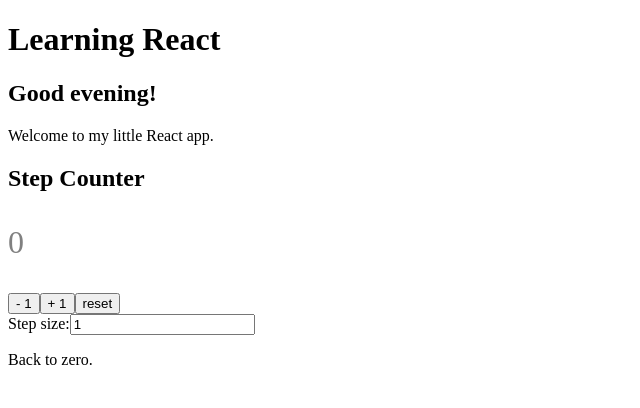
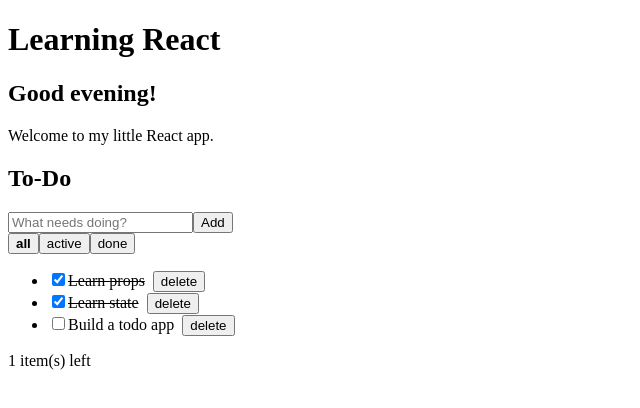
Before and after one commit to kkelichika/react-development, a React (Create React App) app: page / in a window 1280 px wide. Shown: the top 408 px of the page, without its empty margins (0-640 px from the left). Built offline with nearby package versions, Linux system fonts and the light colour scheme.

Commit message:
Add To-Do app combining the month's concepts

```diff
--- a/src/App.js
+++ b/src/App.js
@@ -3,14 +3,14 @@
 
 import React from "react";
 import Greeting from "./components/Greeting";
-import StepCounter from "./apps/StepCounter";
+import TodoApp from "./apps/todo/TodoApp";
 
 function App() {
   return (
     <div>
       <h1>Learning React</h1>
       <Greeting />
-      <StepCounter />
+      <TodoApp />
     </div>
   );
 }
--- /dev/null
+++ b/src/apps/todo/TodoApp.js
@@ -0,0 +1,111 @@
+// A To-Do app - the classic React capstone. It brings together the whole
+// month: state, controlled input, events, immutable updates, lists & keys,
+// conditional rendering, child components, and a derived filter.
+//
+// The parent owns ALL the state (the list, the input text, the filter).
+// The children are presentational and report back through callbacks.
+
+import React from "react";
+import TodoItem from "./TodoItem";
+
+class TodoApp extends React.Component {
+  state = {
+    todos: [
+      { id: 1, text: "Learn props", done: true },
+      { id: 2, text: "Learn state", done: true },
+      { id: 3, text: "Build a todo app", done: false },
+    ],
+    text: "",
+    filter: "all", // all | active | done
+    nextId: 4,
+  };
+
+  handleChange = (e) => this.setState({ text: e.target.value });
+
+  addTodo = (e) => {
+    e.preventDefault();
+    const text = this.state.text.trim();
+    if (!text) return;
+    this.setState((prev) => ({
+      // immutable update: a NEW array with the new item appended (spread!)
+      todos: [...prev.todos, { id: prev.nextId, text, done: false }],
+      text: "",
+      nextId: prev.nextId + 1,
+    }));
+  };
+
+  toggle = (id) => {
+    this.setState((prev) => ({
+      // map to a new array, replacing only the toggled item
+      todos: prev.todos.map((t) =>
+        t.id === id ? { ...t, done: !t.done } : t
+      ),
+    }));
+  };
+
+  remove = (id) => {
+    this.setState((prev) => ({
+      todos: prev.todos.filter((t) => t.id !== id),
+    }));
+  };
+
+  setFilter = (filter) => this.setState({ filter });
+
+  get visibleTodos() {
+    const { todos, filter } = this.state;
+    if (filter === "active") return todos.filter((t) => !t.done);
+    if (filter === "done") return todos.filter((t) => t.done);
+    return todos;
+  }
+
+  render() {
+    const { text, filter, todos } = this.state;
+    const remaining = todos.filter((t) => !t.done).length;
+
+    return (
+      <div className="todo-app">
+        <h2>To-Do</h2>
+
+        <form onSubmit={this.addTodo}>
+          <input
+            value={text}
+            onChange={this.handleChange}
+            placeholder="What needs doing?"
+          />
+          <button type="submit">Add</button>
+        </form>
+
+        <div className="filters">
+          {["all", "active", "done"].map((f) => (
+            <button
+              key={f}
+              onClick={() => this.setFilter(f)}
+              style={{ fontWeight: filter === f ? "bold" : "normal" }}
+            >
+              {f}
+            </button>
+          ))}
+        </div>
+
+        {this.visibleTodos.length === 0 ? (
+          <p>Nothing here.</p>
+        ) : (
+          <ul>
+            {this.visibleTodos.map((todo) => (
+              <TodoItem
+                key={todo.id}
+                todo={todo}
+                onToggle={this.toggle}
+                onDelete={this.remove}
+              />
+            ))}
+          </ul>
+        )}
+
+        <p>{remaining} item(s) left</p>
+      </div>
+    );
+  }
+}
+
+export default TodoApp;
--- /dev/null
+++ b/src/apps/todo/TodoItem.js
@@ -0,0 +1,26 @@
+// A single to-do item (presentational + a couple of callbacks).
+//
+// It owns no state. The parent passes the todo data plus onToggle/onDelete
+// callbacks. Data down, events up - the pattern I keep practicing.
+
+import React from "react";
+
+function TodoItem({ todo, onToggle, onDelete }) {
+  return (
+    <li>
+      <label style={{ textDecoration: todo.done ? "line-through" : "none" }}>
+        <input
+          type="checkbox"
+          checked={todo.done}
+          onChange={() => onToggle(todo.id)}
+        />
+        {todo.text}
+      </label>
+      <button onClick={() => onDelete(todo.id)} style={{ marginLeft: 8 }}>
+        delete
+      </button>
+    </li>
+  );
+}
+
+export default TodoItem;
```
Also changed, not shown: 1 other file (tests, documents, lock files or other folders).
